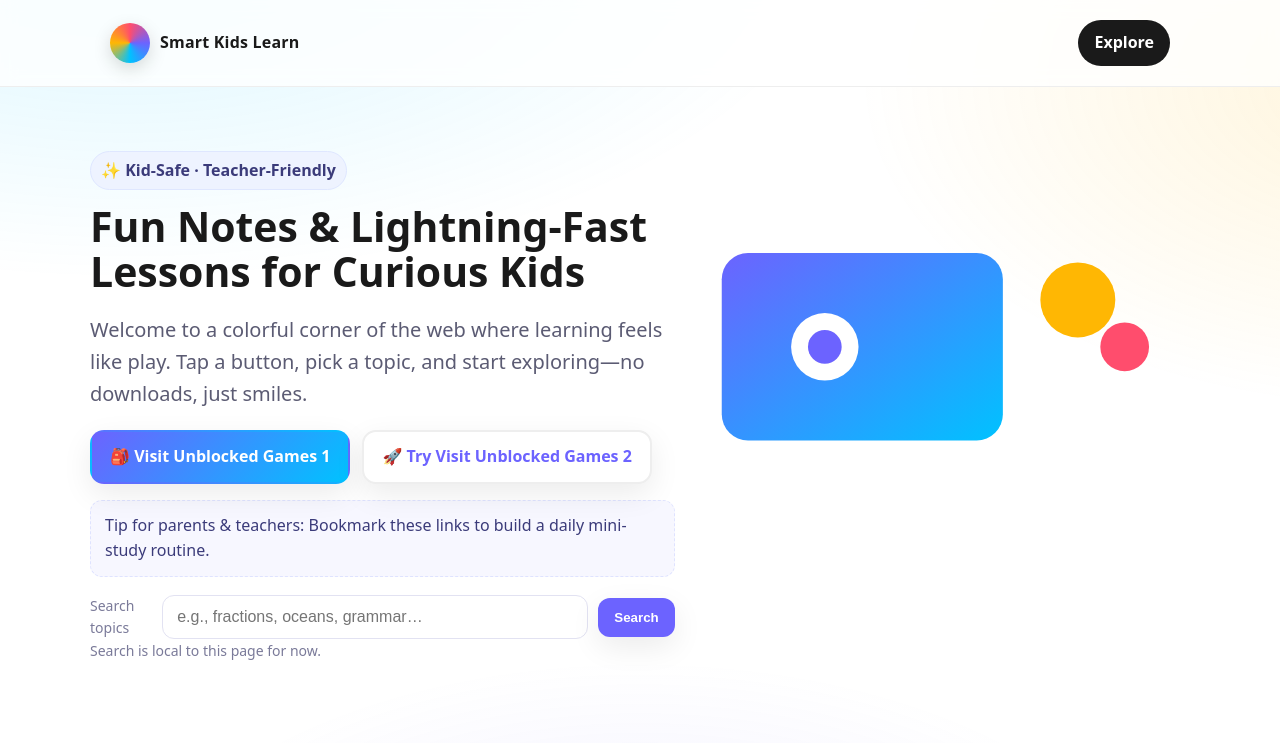
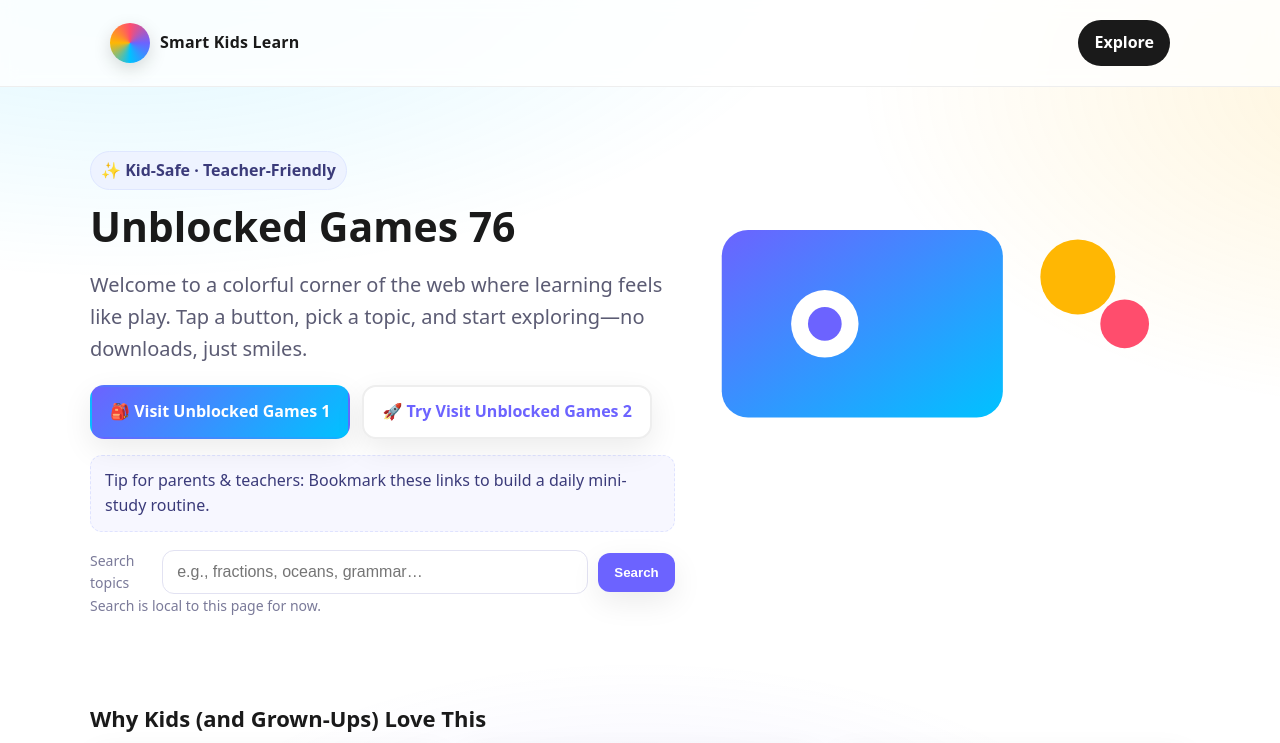
Before and after one commit to tell-me-more-games/tell-me-more-games.github.io, a plain HTML site: page index.html in a window 1280 px wide. Shown: the top 743 px of the page. Drawn offline with Linux system fonts and the light colour scheme.

Commit message:
Update index.html

```diff
--- a/index.html
+++ b/index.html
@@ -206,7 +206,7 @@
       <div class="hero-grid">
         <div>
           <span class="tag" aria-label="Kid-safe and teacher-friendly">✨ Kid-Safe · Teacher-Friendly</span>
-          <h1>Fun Notes & Lightning-Fast Lessons for Curious Kids</h1>
+          <h1>Unblocked Games 76</h1>
           <p class="lead">
             Welcome to a colorful corner of the web where learning feels like play.
             Tap a button, pick a topic, and start exploring—no downloads, just smiles.
```
